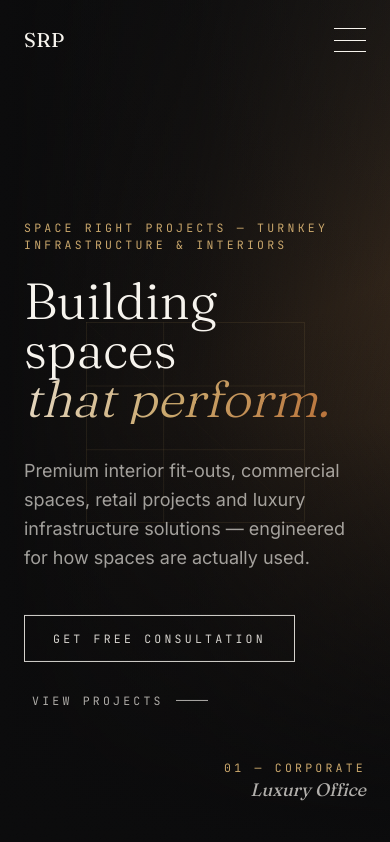
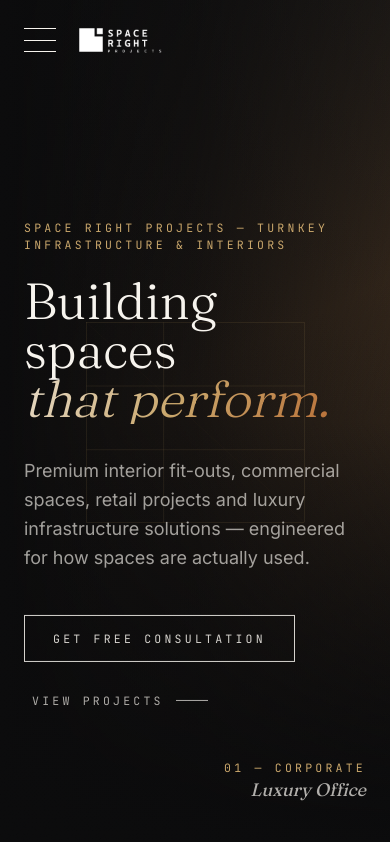
Before and after one commit to Ullas-webdev/SRP_pravx, a Next.js app: page / in a window 390 px wide. Shown: the top 842 px of the page. Built offline with nearby package versions, Linux system fonts and the light colour scheme.

Commit message:
feat: mobile navbar - hamburger left, logo + SRP text centre

```diff
--- a/components/Nav.tsx
+++ b/components/Nav.tsx
@@ -2,6 +2,7 @@
 
 import { useEffect, useState } from "react";
 import { motion, AnimatePresence } from "framer-motion";
+import Image from "next/image";
 
 const LINKS = [
   { label: "Services", href: "services" },
@@ -66,50 +67,13 @@ export default function Nav() {
             : "bg-transparent"
         }`}
       >
-        <nav className="container-x flex items-center justify-between h-20">
-          {/* Logo */}
-          <button
-            onClick={() => scrollToSection("top")}
-            className="flex items-baseline gap-2 focus:outline-none"
-            aria-label="Scroll to top"
-          >
-            <span className="font-display text-xl tracking-wide">SRP</span>
-            <span className="hidden sm:inline eyebrow text-pearl/50">
-              Space Right Projects
-            </span>
-          </button>
+        <nav className="container-x flex items-center h-20 gap-4">
 
-          {/* Desktop links */}
-          <ul className="hidden md:flex items-center gap-10">
-            {LINKS.map((l) => (
-              <li key={l.href}>
-                <button
-                  onClick={() => scrollToSection(l.href)}
-                  className={`eyebrow transition-colors duration-300 ${
-                    active === l.href
-                      ? "text-gold"
-                      : "text-pearl/70 hover:text-gold"
-                  }`}
-                >
-                  {l.label}
-                </button>
-              </li>
-            ))}
-          </ul>
-
-          {/* Desktop CTA */}
-          <button
-            onClick={() => scrollToSection("contact")}
-            className="btn-primary hidden md:inline-flex items-center border border-pearl/30 px-5 py-2.5 eyebrow hover:text-matte transition-colors duration-300"
-          >
-            Get Free Consultation
-          </button>
-
-          {/* Hamburger — always on top */}
+          {/* ── MOBILE: hamburger on the far left ── */}
           <button
             aria-label={open ? "Close menu" : "Open menu"}
             onClick={() => setOpen((v) => !v)}
-            className="md:hidden relative z-[110] w-8 h-6 flex flex-col justify-between flex-shrink-0"
+            className="md:hidden relative z-[110] w-8 h-6 flex flex-col justify-between flex-shrink-0 mr-1"
           >
             <span
               className={`block h-px w-full bg-pearl origin-center transition-all duration-300 ${
@@ -127,6 +91,53 @@ export default function Nav() {
               }`}
             />
           </button>
+
+          {/* Logo / brand — flex-1 on mobile so it centres, auto on desktop */}
+          <button
+            onClick={() => scrollToSection("top")}
+            className="flex items-center gap-3 focus:outline-none flex-1 md:flex-none"
+            aria-label="Scroll to top"
+          >
+            {/* Square logo mark — visible on mobile, hidden on desktop */}
+            <Image
+              src="/logo.png"
+              alt="SRP logo"
+              width={100}
+              height={32}
+              className="md:hidden object-contain"
+              unoptimized
+            />
+            {/* Desktop: text-only logo */}
+            <span className="hidden md:inline font-display text-xl tracking-wide">SRP</span>
+            <span className="hidden md:inline eyebrow text-pearl/50">Space Right Projects</span>
+          </button>
+
+          {/* ── DESKTOP: centre nav links ── */}
+          <ul className="hidden md:flex items-center gap-10 flex-1 justify-center">
+            {LINKS.map((l) => (
+              <li key={l.href}>
+                <button
+                  onClick={() => scrollToSection(l.href)}
+                  className={`eyebrow transition-colors duration-300 ${
+                    active === l.href
+                      ? "text-gold"
+                      : "text-pearl/70 hover:text-gold"
+                  }`}
+                >
+                  {l.label}
+                </button>
+              </li>
+            ))}
+          </ul>
+
+          {/* ── DESKTOP: CTA button ── */}
+          <button
+            onClick={() => scrollToSection("contact")}
+            className="btn-primary hidden md:inline-flex items-center border border-pearl/30 px-5 py-2.5 eyebrow hover:text-matte transition-colors duration-300"
+          >
+            Get Free Consultation
+          </button>
+
         </nav>
       </header>
 
```
Also changed, not shown: public/logo-square.png (added), public/logo.png (added).
